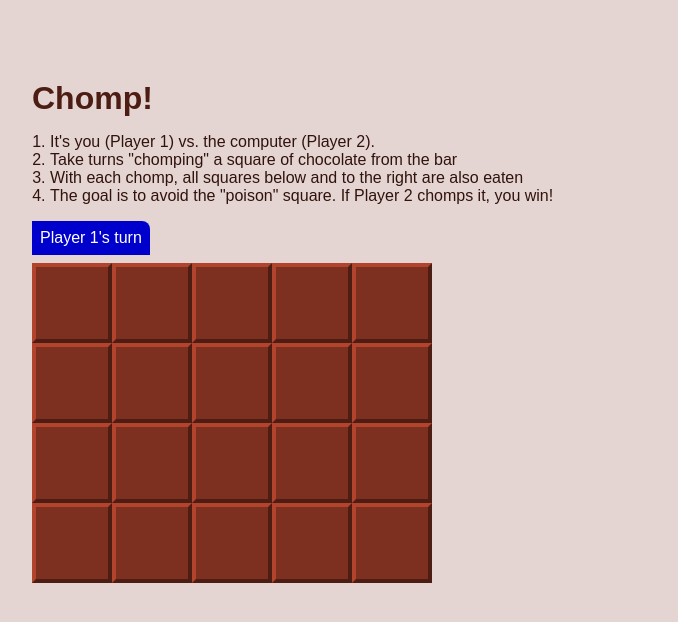
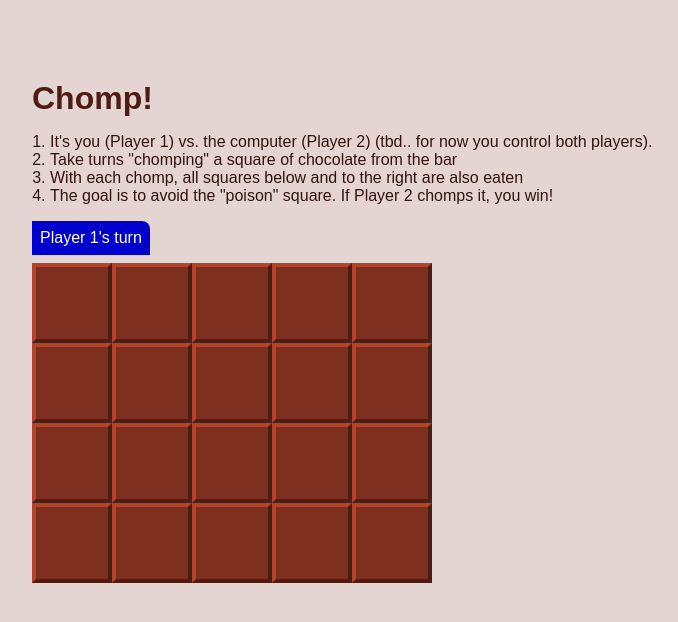
Before and after one commit to nikhilNathwani/Chomp, a React (Create React App) app in the folder src/: page / in a window 1280 px wide. Shown: the top 622 px of the page, without its empty margins (48-726 px from the left). Built offline with nearby package versions, Linux system fonts and the light colour scheme.

Commit message:
Temp string adjustment

```diff
--- a/src/App.js
+++ b/src/App.js
@@ -69,7 +69,10 @@ export default function Level() {
 		<React.Fragment>
 			<h1>Chomp!</h1>
 			<ol id="chomp-rules">
-				<li>It's you (Player 1) vs. the computer (Player 2).</li>
+				<li>
+					It's you (Player 1) vs. the computer (Player 2) (tbd.. for
+					now you control both players).
+				</li>
 
 				<li>
 					Take turns "chomping" a square of chocolate from the bar
```
